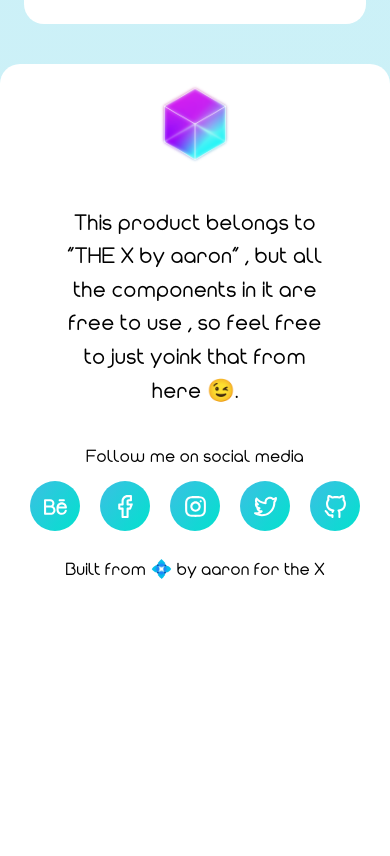
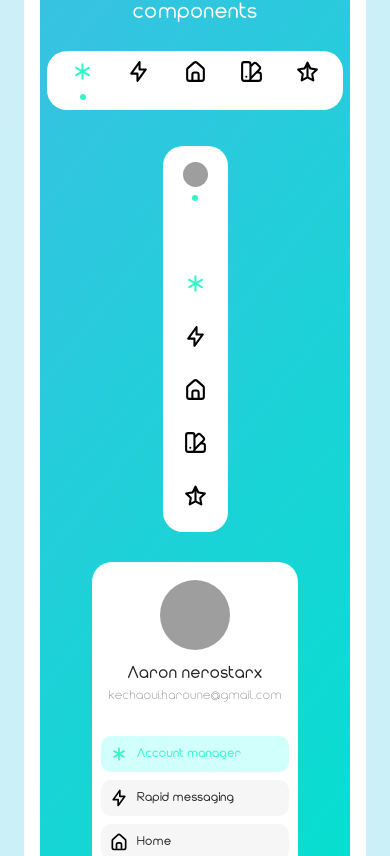
Before and after one commit to aaron-nerox/Emerald_live, a Vue app: page / in a window 390 px wide. Shown: the part 3348-4204 px from the top of the page. Before the commit the page ends 3932 px from the top, so only its background shows below. Built offline with nearby package versions, Linux system fonts and the light colour scheme; grey boxes are pictures that could not be loaded.

Commit message:
finish: responsive navs

```diff
--- a/src/components/XNavDrawer.vue
+++ b/src/components/XNavDrawer.vue
@@ -49,7 +49,7 @@ export default {
 
 <style scoped>
 .main-container{
-    width: max-content;
+    width: 100%;
     background-color: white;
     border-radius: 20px;
     padding: 8px;
@@ -139,4 +139,10 @@ export default {
 .selected>img{
     filter: invert(83%) sepia(23%) saturate(1311%) hue-rotate(98deg) brightness(108%) contrast(92%);
 }
+
+@media only screen and (max-width: 720px){
+    .main-container{
+        width: 100%;
+    }
+}
 </style>
--- a/src/components/XnavigationBar.vue
+++ b/src/components/XnavigationBar.vue
@@ -42,7 +42,7 @@ export default {
 
 <style scoped>
 .main-container{
-    width: max-content;
+    width: 80%;
     background-color: white;
     border-radius: 20px;
     padding-left: 16px;
@@ -55,7 +55,7 @@ export default {
 }
 
 .items-container{
-
+    width: 20%;
     display: inline-flex;
     flex-direction: column;
     align-items: center;
@@ -85,4 +85,26 @@ export default {
 .selected{
     filter: invert(83%) sepia(23%) saturate(1311%) hue-rotate(98deg) brightness(108%) contrast(92%);
 }
+
+@media only screen and (max-width: 720px){
+    .main-container{
+        width: 100%;
+        background-color: white;
+        border-radius: 20px;
+        padding-left: 8px;
+        padding-right: 8px;
+        padding-top: 8px;
+        padding-bottom: 8px;
+        display: inline-block;
+        align-items: center;
+    }
+
+    .items-container{
+        width: 20%;
+        height: min-content;
+        display: inline-flex;
+        flex-direction: column;
+        align-items: center;
+    }
+}
 </style>
--- a/src/views/Home.vue
+++ b/src/views/Home.vue
@@ -133,13 +133,13 @@
             />
           </div>
 
-          <!--<div class="x-card gradient-container">
+          <div class="x-card gradient-container">
             <p class="subtitle">The X navigation components</p>
             <x-navigation-bar
               :icons="iconList"
               @onItemSelected="shout"
             />
-            <br>
+            <br /><br />
             <div class="vertical-nav-container">
               <x-side-nav
                 :icons="iconList"
@@ -153,7 +153,7 @@
                 :account="account"
               />
             </div>
-          </div>-->
+          </div>
 
         </div>
 
@@ -206,10 +206,10 @@ import XButton from "../components/Xbutton.vue";
 import XSearch from "../components/XsearchBar.vue";
 import XTranslucentSearch from "../components/Xtranslucent.vue";
 import XInput from "../components/Xinput.vue";
-/*import XNavigationBar from "../components/XnavigationBar.vue";
+import XNavigationBar from "../components/XnavigationBar.vue";
 import XSideNav from "../components/XSideNav.vue";
 import XNavDrawer from "../components/XNavDrawer.vue";
-import XCheckBox from "../components/XcheckBox.vue";
+/*import XCheckBox from "../components/XcheckBox.vue";
 import ImageItem from "../components/ImageItem.vue";
 import TheXMap from "../components/MapView.vue";*/
 
@@ -222,10 +222,10 @@ export default {
     XSearch,
     XTranslucentSearch,
     XInput,
-    /*XNavigationBar,
+    XNavigationBar,
     XSideNav,
     XNavDrawer,
-    XCheckBox,
+    /*XCheckBox,
     ImageItem,
     TheXMap,*/
   },
@@ -459,5 +459,15 @@ export default {
     text-align: center;
   }
 
+  .vertical-nav-container{
+    display: inline-flex;
+    flex-direction: column;
+    align-items: center;
+  }
+
+  .spacer{
+    height: 30px;
+  }
+
 }
 </style>
```
